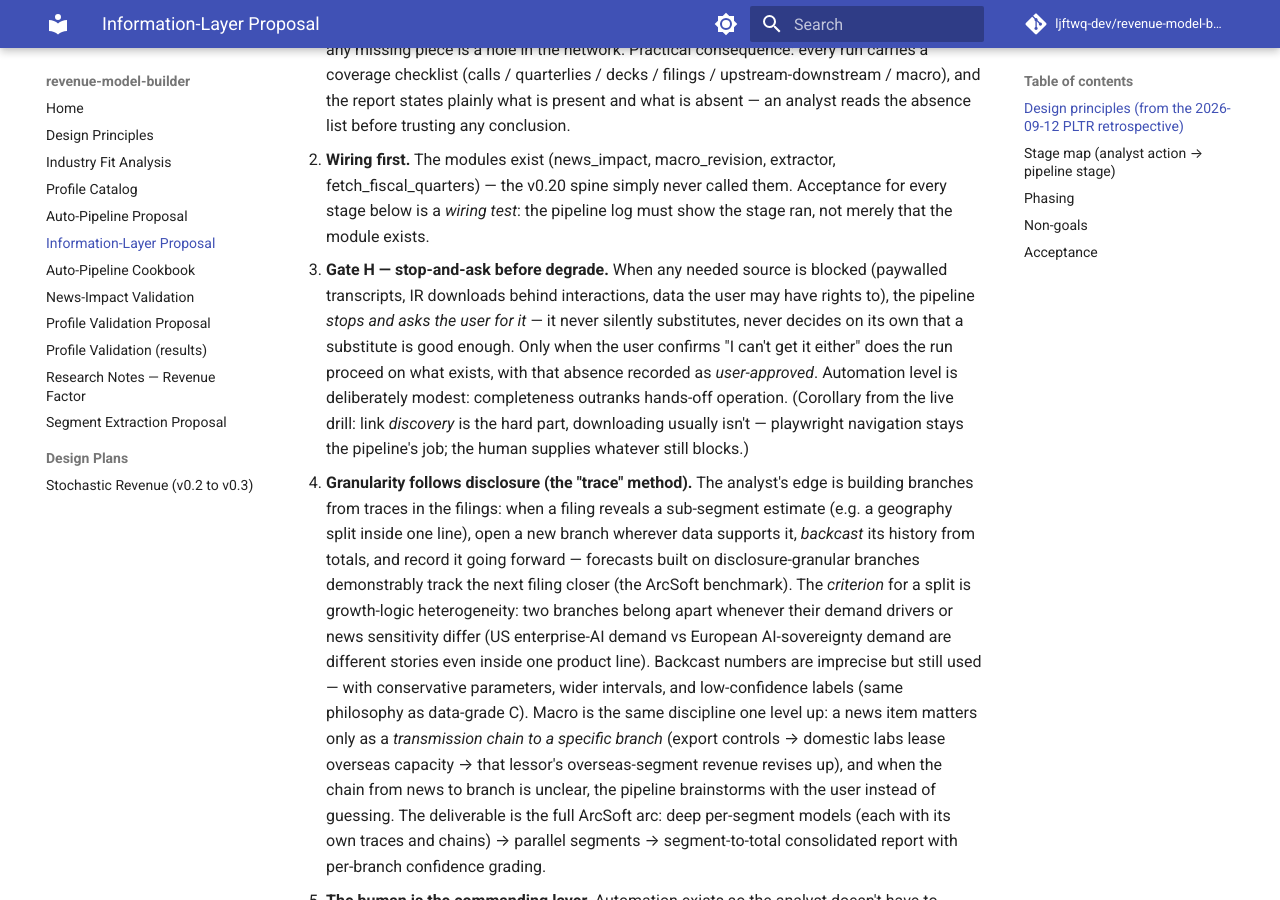
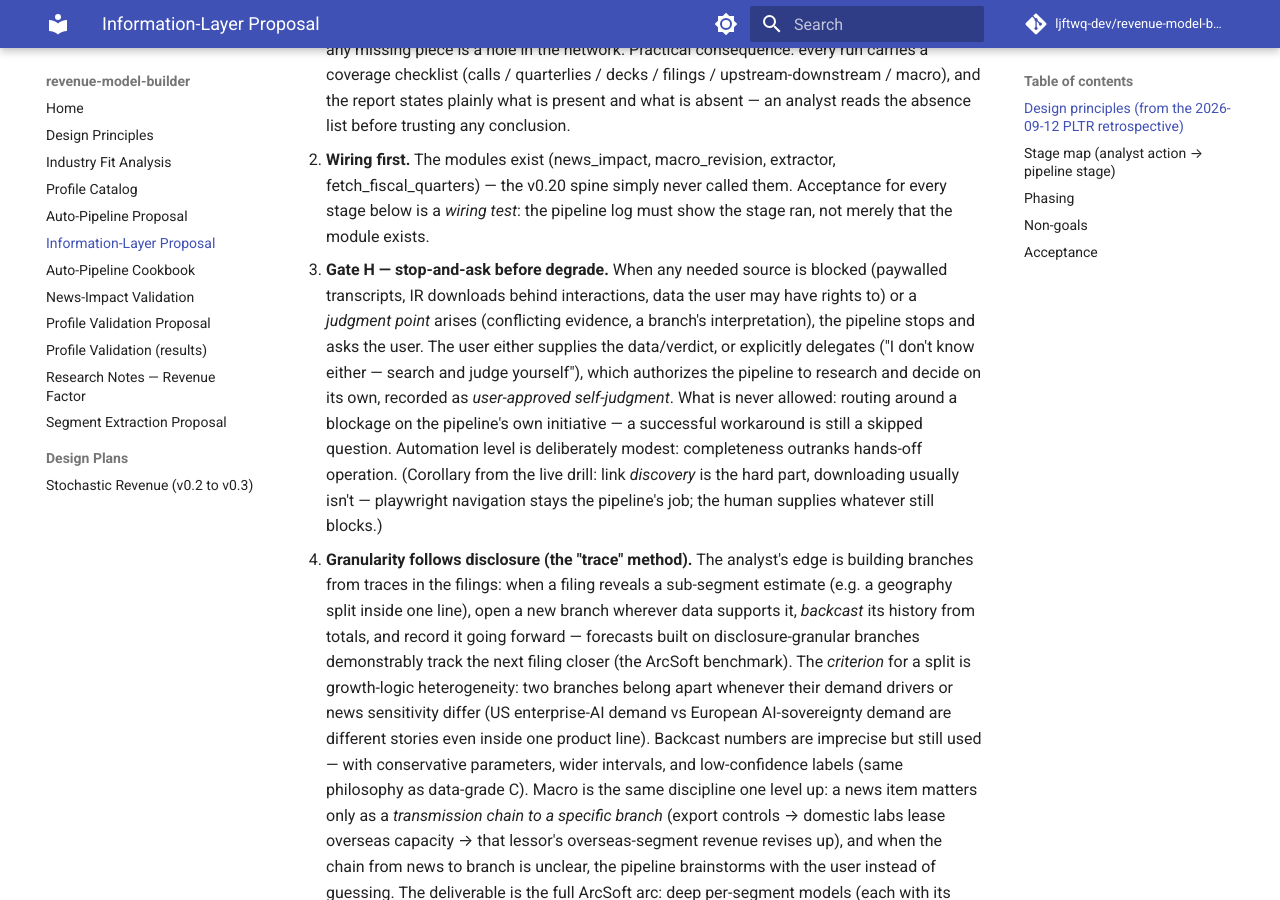
Before and after one commit to ljftwq-dev/revenue-model-builder, an MkDocs documentation site: the page built from docs/proposal-information-layer.md, in a window 1280 px wide and 900 px high, scrolled down 506 px. Built offline with MkDocs 1.6.1 and Material for MkDocs 9.7.7, drawn with Linux system fonts in a browser that asks for light colours; comment, search, counter and statistics services are not loaded.

Commit message:
docs(proposal): Gate H full protocol — ask, then user delegates or verdicts
Judgment points also gate. User either supplies data/verdict or explicitly
delegates ('search and judge yourself') = user-approved self-judgment.
A successful workaround is still a skipped question — never route around
a blockage unasked.

```diff
--- a/docs/proposal-information-layer.md
+++ b/docs/proposal-information-layer.md
@@ -27,12 +27,15 @@ stage — with the human where automation genuinely breaks.
    exists.
 2. **Gate H — stop-and-ask before degrade.** When any needed source is
    blocked (paywalled transcripts, IR downloads behind interactions,
-   data the user may have rights to), the pipeline *stops and asks the
-   user for it* — it never silently substitutes, never decides on its
-   own that a substitute is good enough. Only when the user confirms
-   "I can't get it either" does the run proceed on what exists, with
-   that absence recorded as *user-approved*. Automation level is
-   deliberately modest: completeness outranks hands-off operation.
+   data the user may have rights to) or a *judgment point* arises
+   (conflicting evidence, a branch's interpretation), the pipeline stops
+   and asks the user. The user either supplies the data/verdict, or
+   explicitly delegates ("I don't know either — search and judge
+   yourself"), which authorizes the pipeline to research and decide on
+   its own, recorded as *user-approved self-judgment*. What is never
+   allowed: routing around a blockage on the pipeline's own initiative —
+   a successful workaround is still a skipped question. Automation level
+   is deliberately modest: completeness outranks hands-off operation.
    (Corollary from the live drill: link *discovery* is the hard part,
    downloading usually isn't — playwright navigation stays the
    pipeline's job; the human supplies whatever still blocks.)
```
